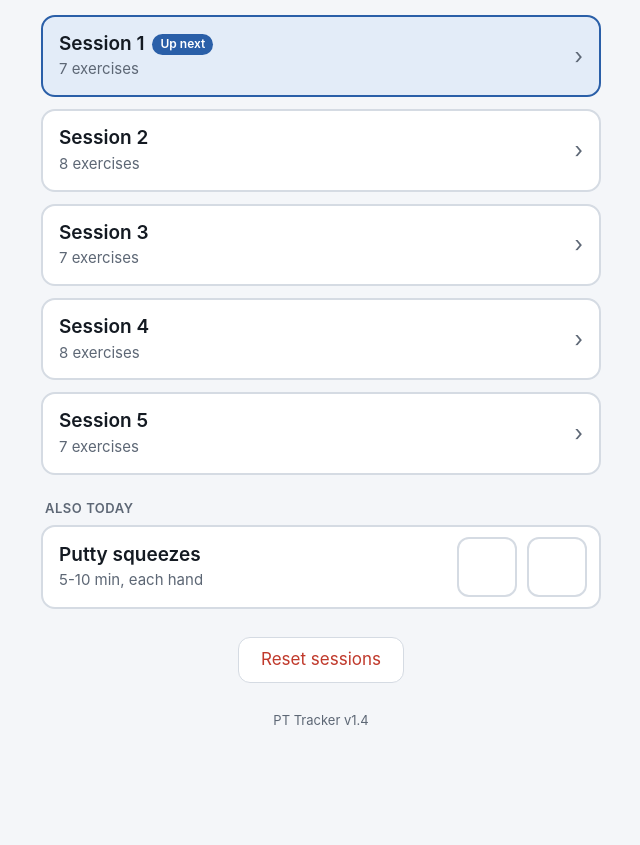
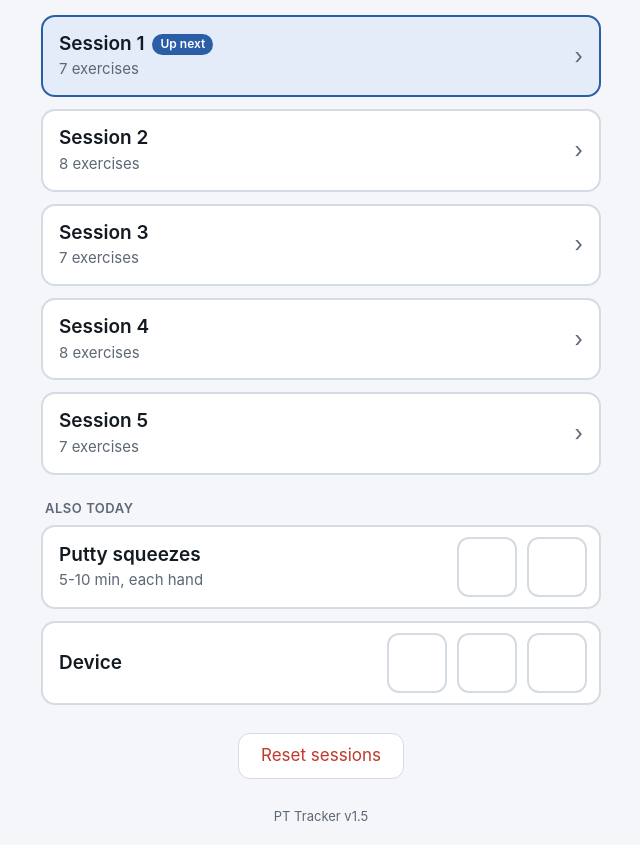
Before and after one commit to agolla70/my-iphone-tools, a plain HTML site: page pt-tracker/index.html in a window 1280 px wide. Shown: the part 95-940 px from the top of the page, without its empty margins (319-959 px from the left). Before the commit the page ends 844 px from the top, so only its background shows below. Drawn offline with Linux system fonts and the light colour scheme.

Commit message:
pt-tracker: v1.5 – add Device (3 tick boxes) under Putty squeezes
Co-Authored-By: Claude Opus 5.5 <noreply@anthropic.com>

```diff
--- a/pt-tracker/index.html
+++ b/pt-tracker/index.html
@@ -155,12 +155,13 @@ const EVEN = [
 // of any session. Each tick box is one time through (e.g. twice a day).
 const EXTRAS = [
   { name: "Putty squeezes", detail: "5-10 min, each hand", sets: 2 },
+  { name: "Device", sets: 3 },
 ];
 const SESSION_COUNT = 5;
 const DEFAULT_REPS = 10;
 // ====================================================================
 
-const VERSION = "1.4";   // keep in step with sw.js
+const VERSION = "1.5";   // keep in step with sw.js
 const KEY = "pt-tracker-progress";
 
 const $ = id => document.getElementById(id);
@@ -225,9 +226,9 @@ function renderExtras() {
     const doneCount = sets.filter(Boolean).length;
     const li = document.createElement("li");
     li.className = "extra" + (doneCount >= ex.sets ? " done" : "");
-    li.innerHTML = `<span class="text"><span class="name"></span><br><span class="meta"></span></span>`;
+    li.innerHTML = `<span class="text"><span class="name"></span>${ex.detail ? '<br><span class="meta"></span>' : ""}</span>`;
     li.querySelector(".name").textContent = ex.name;
-    li.querySelector(".meta").textContent = ex.detail;
+    if (ex.detail) li.querySelector(".meta").textContent = ex.detail;
     for (let i = 0; i < ex.sets; i++) {
       const b = document.createElement("button");
       b.type = "button";
--- a/pt-tracker/sw.js
+++ b/pt-tracker/sw.js
@@ -1,6 +1,6 @@
 // pt-tracker service worker: pre-cache everything, serve cache-first.
 // Bump VERSION together with the one in index.html on every change.
-const VERSION = "1.4";
+const VERSION = "1.5";
 const CACHE = `pt-tracker-v${VERSION}`;
 const FILES = [
   "./",
```
Also changed, not shown: 1 other file.
